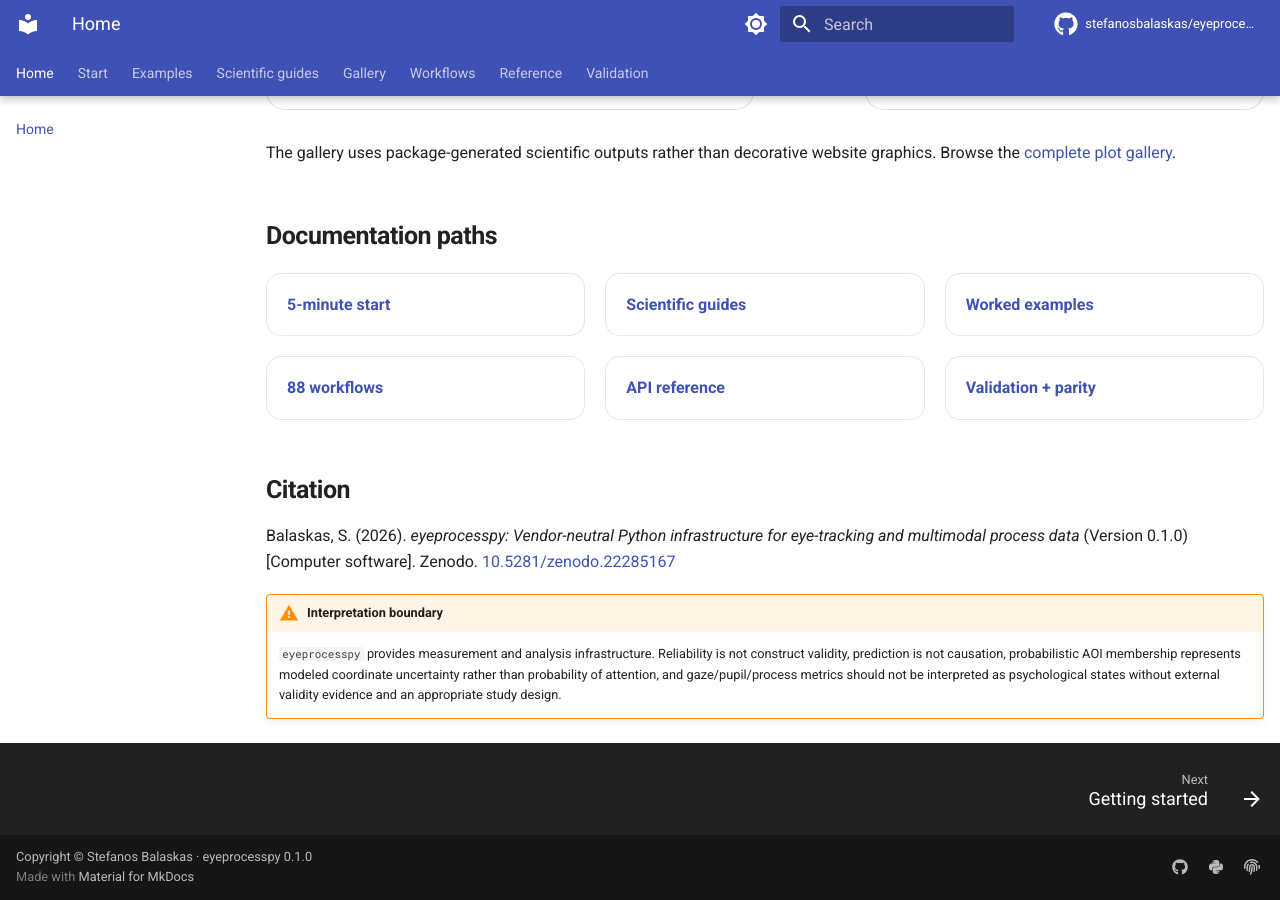
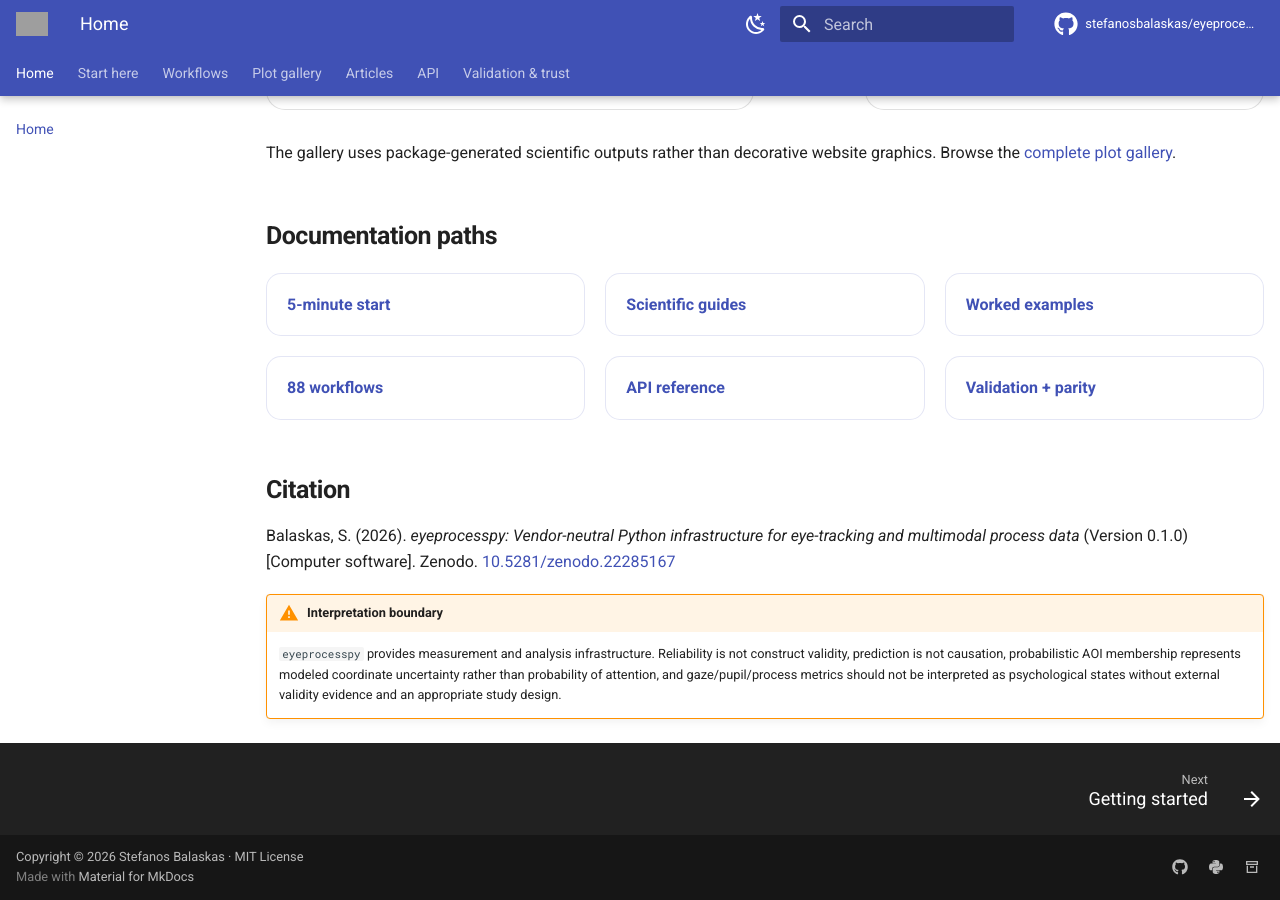
Before and after one commit to stefanosbalaskas/eyeprocesspy, an MkDocs documentation site: the page built from docs/index.md, in a window 1280 px wide and 900 px high, scrolled down 3633 px. Built offline with MkDocs 1.6.1 and Material for MkDocs 9.7.7, drawn with Linux system fonts in a browser that asks for light colours; comment, search, counter and statistics services are not loaded; grey boxes are pictures that could not be loaded.

Commit message:
docs: match ecosystem navigation and theme

```diff
--- a/mkdocs.yml
+++ b/mkdocs.yml
@@ -1,9 +1,11 @@
 site_name: eyeprocesspy
 site_description: Reproducible Python infrastructure for eye-tracking, pupillometry, AOIs, process data, psychometrics, validation, and multimodal behavioral measurement.
 site_url: https://stefanosbalaskas.github.io/eyeprocesspy/
+site_author: Stefanos Balaskas
 repo_url: https://github.com/stefanosbalaskas/eyeprocesspy
 repo_name: stefanosbalaskas/eyeprocesspy
 edit_uri: edit/main/docs/
+copyright: Copyright &copy; 2026 Stefanos Balaskas · MIT License
 
 # The complete 88-article corpus remains built and searchable, but only its
 # curated entry points are exposed in the primary navigation.
@@ -12,51 +14,67 @@ not_in_nav: |
 
 nav:
   - Home: index.md
-  - Start:
+  - Start here:
       - Getting started: getting-started.md
       - Manual installation: manual-install.md
       - Cookbook: cookbook.md
       - FAQ: faq.md
-  - Examples:
-      - Overview: examples/index.md
-      - Core gaze, AOI & provenance: examples/core-workflow.md
-      - Calibration uncertainty & probabilistic AOIs: examples/calibration-probabilistic-aoi.md
-      - Process reliability: examples/process-reliability.md
-      - IRT diagnostics: examples/irt-diagnostics.md
-  - Scientific guides:
-      - Guide map: guides/index.md
+  - Workflows:
+      - Scientific guide map: guides/index.md
       - Eye-tracking end to end: guides/end-to-end-eye-tracking.md
       - Gazepoint import & QC: guides/gazepoint-import-qc.md
       - Pupillometry: guides/pupillometry.md
       - Quality & uncertainty: guides/process-quality-uncertainty.md
       - Psychometrics & IRT: guides/psychometrics-irt.md
       - Reproducibility & release evidence: guides/reproducibility-release-evidence.md
-  - Gallery: gallery.md
-  - Workflows:
+      - Worked examples:
+          - Overview: examples/index.md
+          - Core gaze, AOI & provenance: examples/core-workflow.md
+          - Calibration uncertainty & probabilistic AOIs: examples/calibration-probabilistic-aoi.md
+          - Process reliability: examples/process-reliability.md
+          - IRT diagnostics: examples/irt-diagnostics.md
+  - Plot gallery: gallery.md
+  - Articles:
       - 88-workflow library: articles/index.md
       - Featured workflows: articles/featured-workflows.md
-  - Reference:
+  - API:
       - Reference map: reference/index.md
-      - API reference: reference/api.md
+      - Complete API reference: reference/api.md
       - Plotting reference: reference/plotting.md
-  - Validation:
+  - Validation & trust:
       - Parity & validation: parity-and-validation.md
       - Release & reproducibility: release-and-reproducibility.md
 
 theme:
   name: material
   language: en
+  logo: https://raw.githubusercontent.com/stefanosbalaskas/gpbiometricspy/main/docs/assets/python-suite-logo.png
   icon:
     repo: fontawesome/brands/github
+  palette:
+    - media: "(prefers-color-scheme: light)"
+      scheme: default
+      primary: indigo
+      accent: teal
+      toggle:
+        icon: material/weather-night
+        name: Switch to dark mode
+    - media: "(prefers-color-scheme: dark)"
+      scheme: slate
+      primary: indigo
+      accent: cyan
+      toggle:
+        icon: material/weather-sunny
+        name: Switch to light mode
   features:
     - navigation.instant
     - navigation.instant.progress
+    - navigation.tracking
     - navigation.tabs
     - navigation.tabs.sticky
     - navigation.sections
     - navigation.indexes
     - navigation.top
-    - navigation.tracking
     - navigation.footer
     - content.action.edit
     - content.code.copy
@@ -65,21 +83,6 @@ theme:
     - search.suggest
     - search.highlight
     - search.share
-  palette:
-    - media: "(prefers-color-scheme: light)"
-      scheme: default
-      primary: indigo
-      accent: cyan
-      toggle:
-        icon: material/brightness-7
-        name: Switch to dark mode
-    - media: "(prefers-color-scheme: dark)"
-      scheme: slate
-      primary: indigo
-      accent: light-blue
-      toggle:
-        icon: material/brightness-4
-        name: Switch to light mode
 
 plugins:
   - search
@@ -95,6 +98,9 @@ markdown_extensions:
   - admonition
   - attr_list
   - md_in_html
+  - tables
+  - toc:
+      permalink: true
   - pymdownx.details
   - pymdownx.superfences
   - pymdownx.highlight:
@@ -102,7 +108,6 @@ markdown_extensions:
   - pymdownx.inlinehilite
   - pymdownx.tabbed:
       alternate_style: true
-  - tables
 
 extra_css:
   - stylesheets/extra.css
@@ -115,8 +120,6 @@ extra:
     - icon: fontawesome/brands/python
       link: https://pypi.org/project/eyeprocesspy/
       name: eyeprocesspy on PyPI
-    - icon: fontawesome/solid/fingerprint
+    - icon: material/archive-outline
       link: https://doi.org/10.5281/zenodo.22285167
-      name: eyeprocesspy DOI on Zenodo
-
-copyright: Copyright &copy; Stefanos Balaskas · eyeprocesspy 0.1.0
+      name: eyeprocesspy on Zenodo
```
